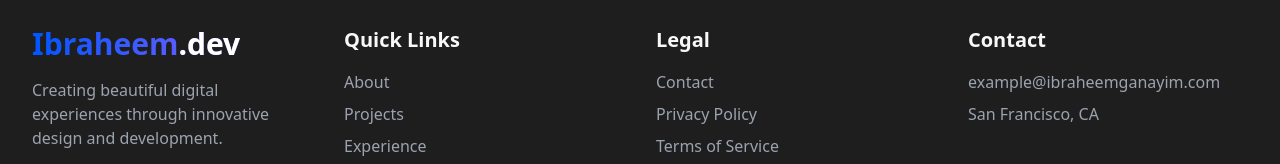
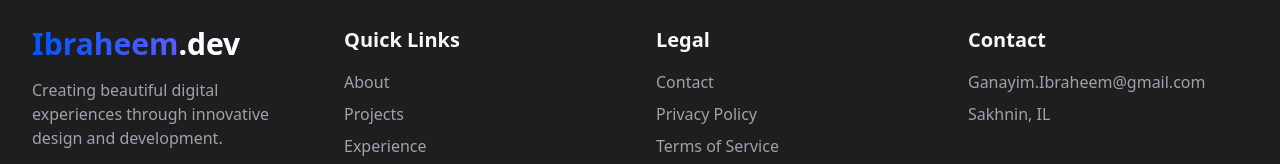
Before and after one commit to IbraheemGanayim/ibraheemganayim-portfolio, a Next.js app: page / in a window 1280 px wide. Shown: the part 7106-7270 px from the top of the page. Built offline with nearby package versions, Linux system fonts and the light colour scheme.

Commit message:
Update Footer.tsx

```diff
--- a/src/components/layout/Footer.tsx
+++ b/src/components/layout/Footer.tsx
@@ -89,10 +89,10 @@ export default function Footer() {
             <h3 className="text-xl font-semibold mb-4">Contact</h3>
             <ul className="space-y-2">
               <li className="text-gray-400">
-                example@ibraheemganayim.com
+                Ganayim.Ibraheem@gmail.com
               </li>
               <li className="text-gray-400">
-                San Francisco, CA
+                Sakhnin, IL
               </li>
             </ul>
           </div>
```
